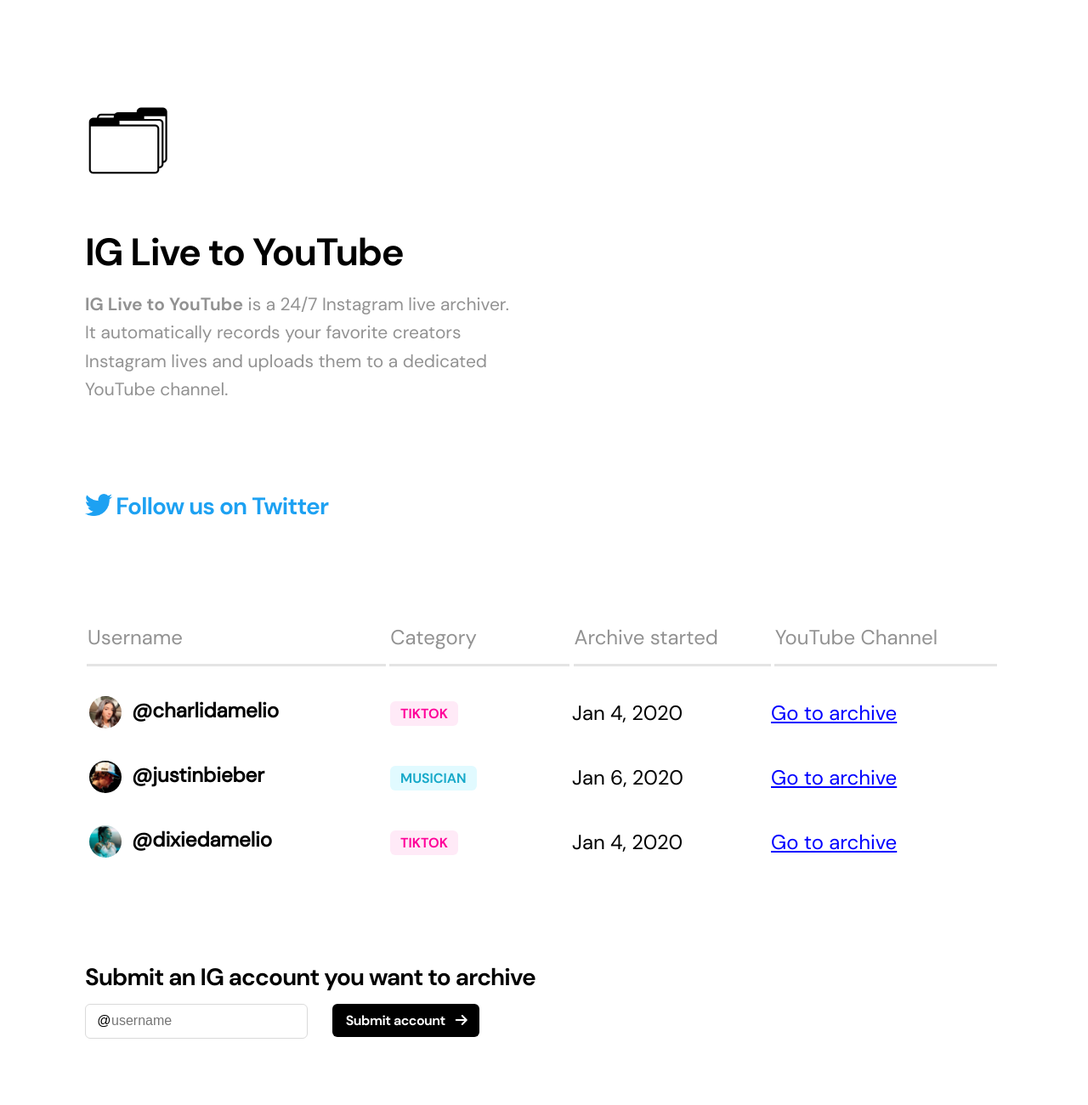
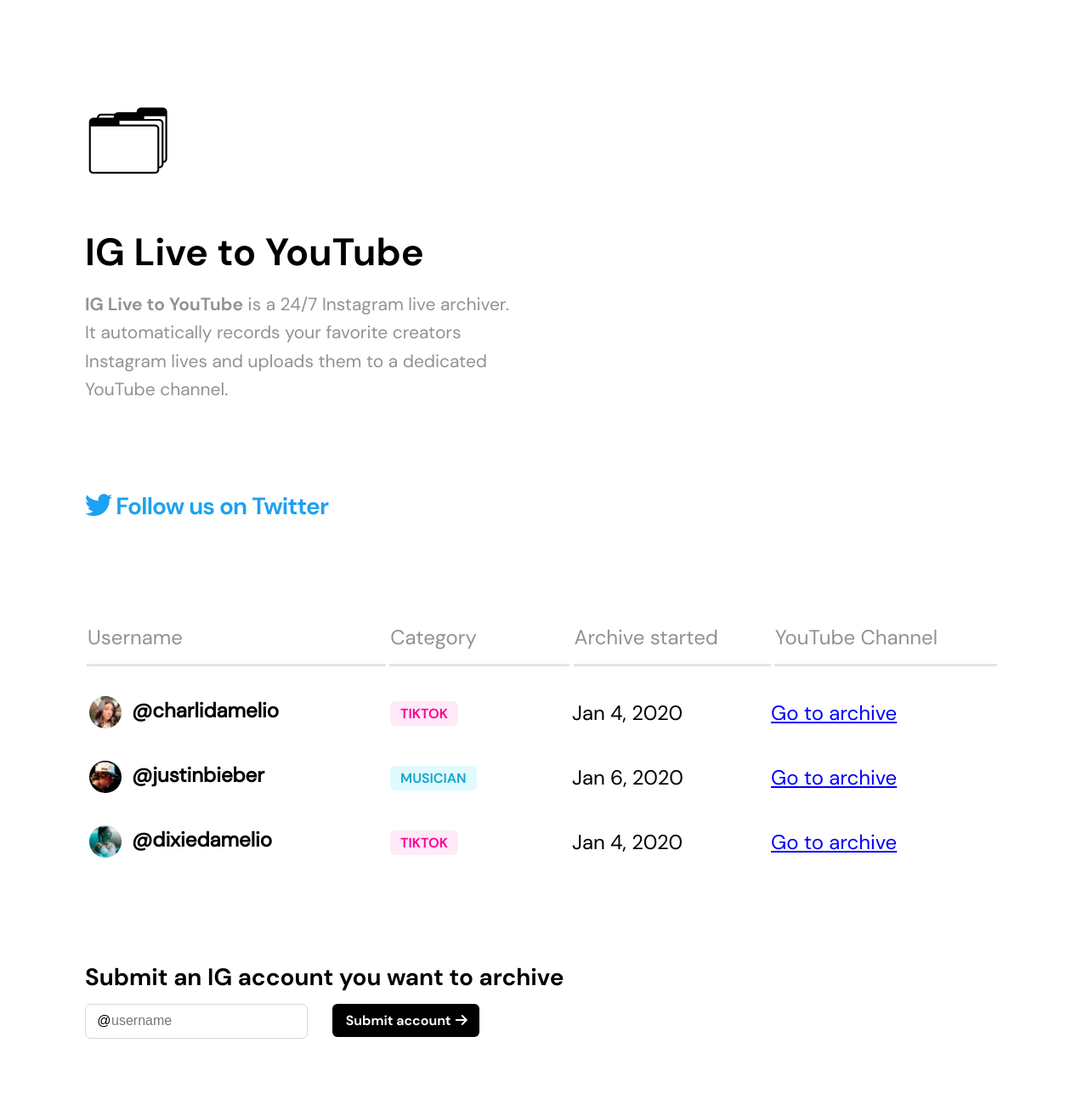
Before and after one commit to mattwelter/IGLiveToYouTube, a plain HTML site: page index.html in a window 1280 px wide. Shown: the top 1300 px of the page at 85% size. Drawn offline with nearby package versions, Linux system fonts and the light colour scheme.

Commit message:
Update styles.css

```diff
--- a/styles.css
+++ b/styles.css
@@ -31,7 +31,6 @@
 	font-style: normal;
 	font-weight: 700;
 	line-height: 140%;
-	letter-spacing: -0.03em;
 	text-align: left;
 }
 
@@ -51,7 +50,6 @@
 	font-size: 28px;
 	font-style: normal;
 	line-height: 140%;
-	letter-spacing: -0.03em;
 	text-align: left;
 }
 
@@ -103,7 +101,6 @@
 	color: white;
 	font-family: 'DM Sans Bold', "Arial", sans-serif;
 	font-size: 16px;
-	letter-spacing: -0.03em;
 	text-align: left;
 	padding: 0px 16px;
 	border: none;
@@ -434,9 +431,6 @@
 	.col-category {
 		font-size: 12px;
 	}
-	td {
-		font-size: 21px;
-	}
 	th {
 		padding-bottom: 6px;
 	}
```
